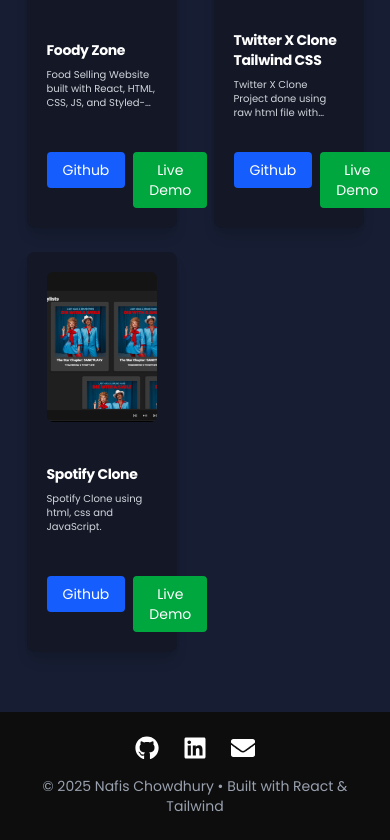
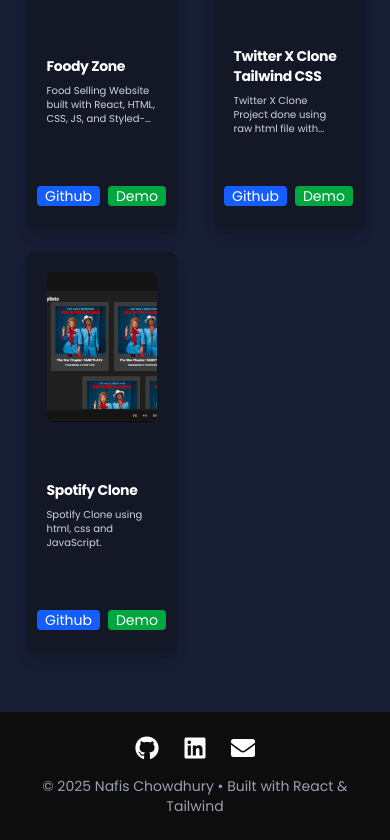
Before and after one commit to A-Nafis-Ch/MY_PORTFOLIO, a React (Vite) app: page / in a window 390 px wide. Shown: the part 1895-2735 px from the top of the page. Built offline with nearby package versions, Linux system fonts and the light colour scheme; a web font is replaced by a local one.

Commit message:
Made responsive for large devices

```diff
--- a/src/components/About/About.jsx
+++ b/src/components/About/About.jsx
@@ -13,7 +13,7 @@
                     <img
                         src="/about.svg"
                         alt="About"
-                        className="h-[120px] w-[140px] md:h-[200px] md:w-[260px] opacity-100  md:ml-10"
+                        className="h-[120px] w-[140px] md:h-[200px] lg:h-[400px] md:w-[260px] lg:w-[520px] opacity-100  md:ml-10 lg::ml-20"
                     />
                 </div>
 
--- a/src/components/Experience/Experience.jsx
+++ b/src/components/Experience/Experience.jsx
@@ -18,7 +18,7 @@
         id="experience"
       >
         {/* Icons */}
-        <div className="expicons w-full md:w-[300px] grid grid-cols-3 gap-x-6 gap-y-4  md:ml-12 text-center">
+        <div className="expicons w-full md:w-[300px] lg:w-[600px] grid grid-cols-3 gap-x-6 gap-y-4  md:ml-12 lg:ml-24 text-center">
           <FaHtml5 size={40} className="mx-auto" color="#F06529" />
           <FaCss3Alt size={40} className="mx-auto" color="dodgerblue" />
           <FaJsSquare size={40} className="mx-auto" color="orange" />
--- a/src/components/Projects/ProjectCard.jsx
+++ b/src/components/Projects/ProjectCard.jsx
@@ -22,15 +22,15 @@
       </div>
 
       {/* Bottom: Buttons */}
-      <div className="flex gap-2">
+      <div className="flex justify-center items-center gap-2">
         <a href={srcCode} target="_blank" rel="noopener noreferrer">
-          <button className="bg-blue-600 hover:bg-blue-700 px-4 py-2 rounded text-white text-sm">
+          <button className="bg-blue-600 hover:bg-blue-700 px-2 md:px-4 md:py-2 rounded text-white text-sm">
             Github
           </button>
         </a>
         <a href={demo} target="_blank" rel="noopener noreferrer">
-        <button className="bg-green-600 hover:bg-green-700 px-4 py-2 rounded text-white text-sm">
-          Live Demo
+        <button className="bg-green-600 hover:bg-green-700 px-2 md:px-4 md:py-2 rounded text-white text-sm">
+          Demo
         </button>
         </a>
       </div>
```
